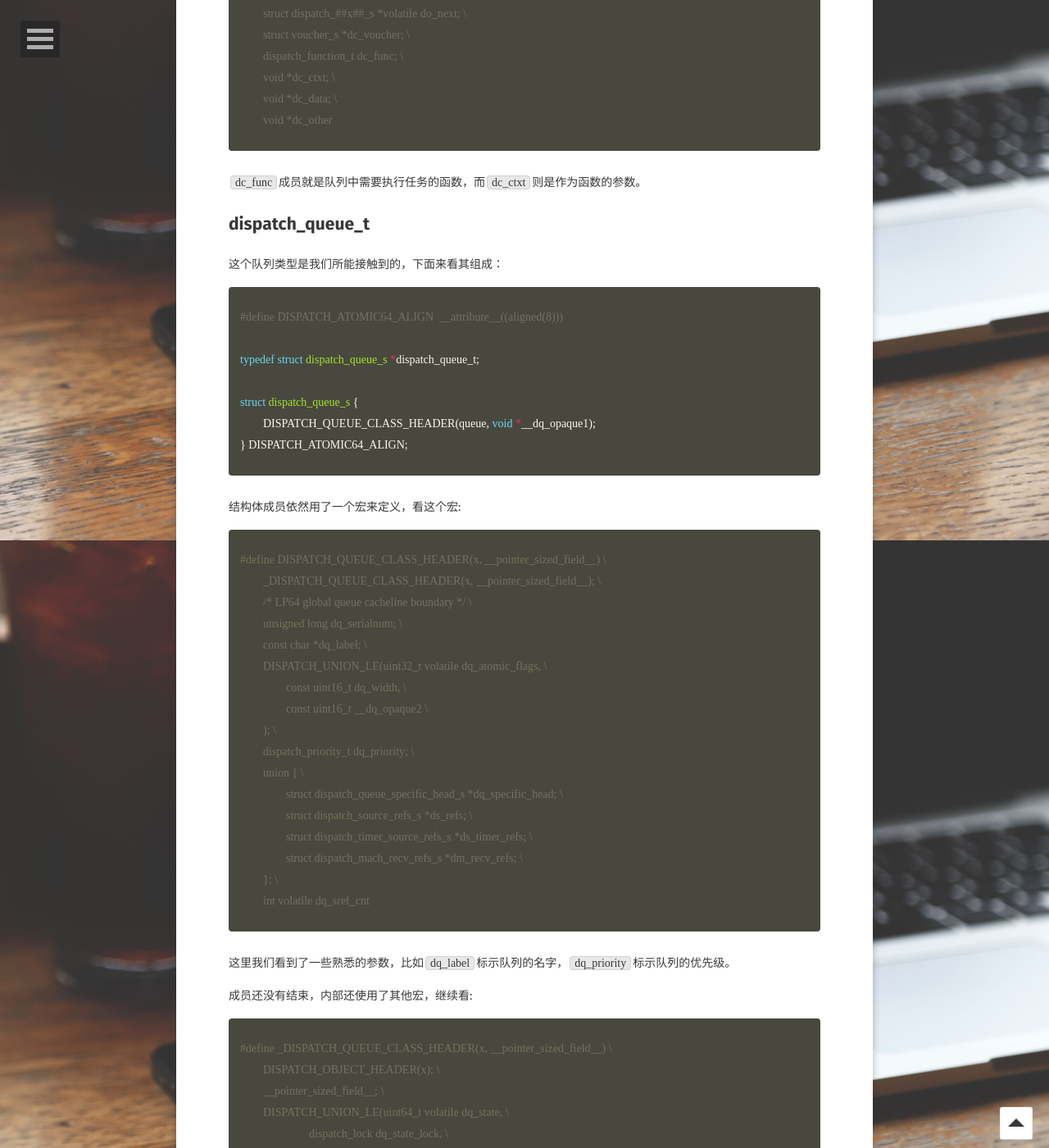
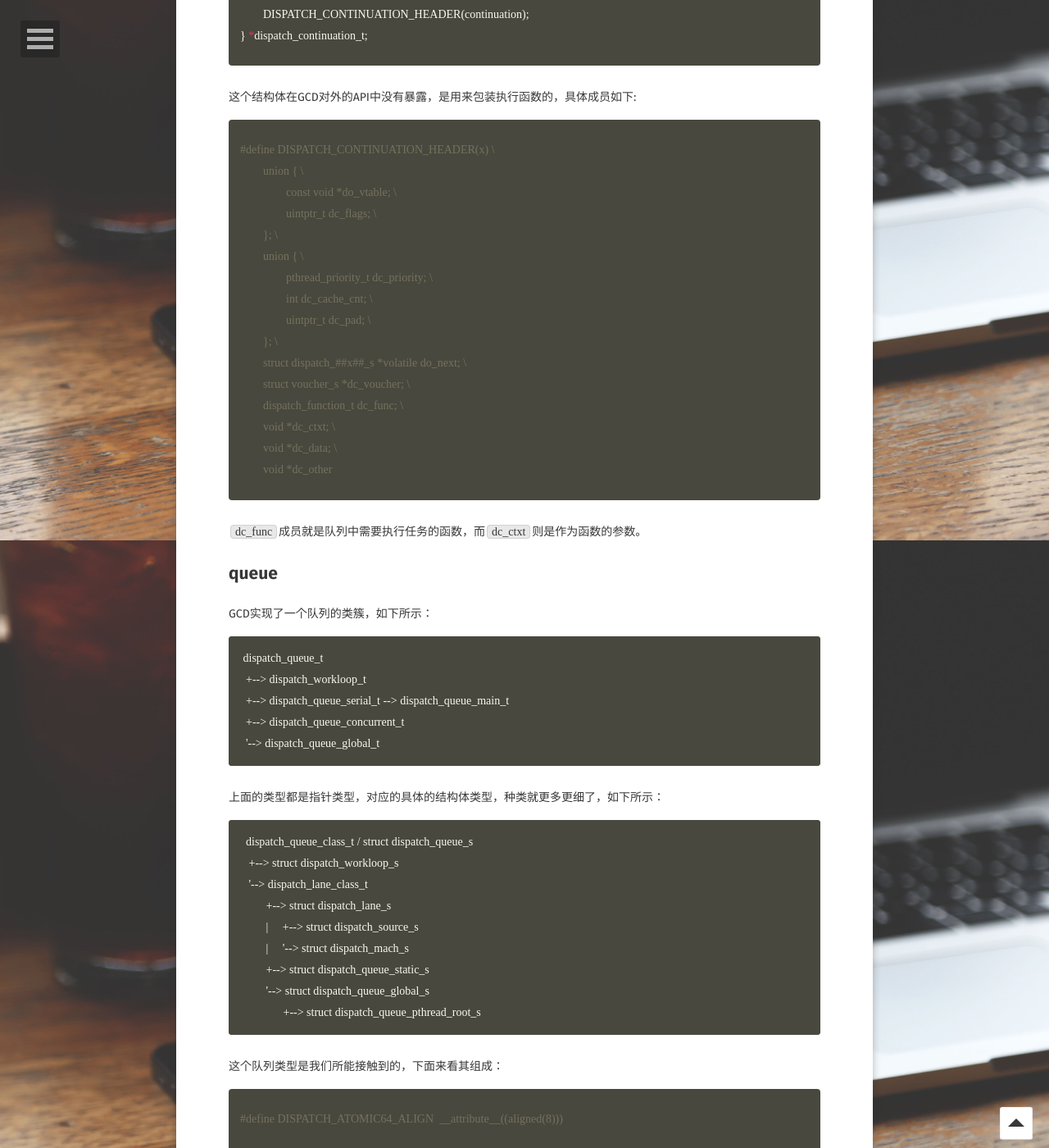
Before and after one commit to longjianjiang/longjianjiang.github.io, a Jekyll site: the page built from _posts/2019-05-05-libdispatch-source-code-data-structure.md, in a window 1280 px wide and 1400 px high, scrolled down 1141 px. Shown: the whole window at 82% size. Built offline with Jekyll 4.4.1, drawn with Linux system fonts in a browser that asks for light colours; some web fonts are replaced; comment, search, counter and statistics services are not loaded; some of the changed text lies outside the part shown.

Commit message:
Update(auto commit)

````diff
--- a/_posts/2019-05-05-libdispatch-source-code-data-structure.md
+++ b/_posts/2019-05-05-libdispatch-source-code-data-structure.md
@@ -10,13 +10,32 @@
 
 > 下面所说的数据结构很多有两种，一种是`_s`结尾表示是结构体，一种是`_t`结尾表示是`_s`的指针形式。
 
-## dispatch_function_t
+## 简单类型
+
+- dispatch_qos_t & dispatch_priority_t
+
+{% highlight cpp %}
+typedef uint32_t dispatch_qos_t;
+typedef uint32_t dispatch_priority_t;
+{% endhighlight %}
+
+这两个就是整形的别名。
+
+- dispatch_function_t
 
 {% highlight cpp %}
 typedef void (*dispatch_function_t)(void *_Nullable);
 {% endhighlight %}
 
-`dispatch_function_t` 这个类型就是一个函数指针。
+这个类型就是一个函数指针。
+
+- dispatch_block_t
+
+{% highlight cpp %}
+typedef void (^dispatch_block_t)(void);
+{% endhighlight %}
+
+这个类型就是一个空参数列表无返回值的block类型。
 
 ## dispatch_continuation_t
 
@@ -49,7 +68,32 @@
 
 `dc_func`成员就是队列中需要执行任务的函数，而`dc_ctxt`则是作为函数的参数。
 
-## dispatch_queue_t
+## queue
+
+GCD实现了一个队列的类簇，如下所示：
+
+```
+ dispatch_queue_t
+  +--> dispatch_workloop_t
+  +--> dispatch_queue_serial_t --> dispatch_queue_main_t
+  +--> dispatch_queue_concurrent_t
+  '--> dispatch_queue_global_t
+```
+
+上面的类型都是指针类型，对应的具体的结构体类型，种类就更多更细了，如下所示：
+
+```
+  dispatch_queue_class_t / struct dispatch_queue_s
+   +--> struct dispatch_workloop_s
+   '--> dispatch_lane_class_t
+         +--> struct dispatch_lane_s
+         |     +--> struct dispatch_source_s
+         |     '--> struct dispatch_mach_s
+         +--> struct dispatch_queue_static_s
+         '--> struct dispatch_queue_global_s
+               +--> struct dispatch_queue_pthread_root_s
+```
+
 
 这个队列类型是我们所能接触到的，下面来看其组成：
 
@@ -144,7 +188,9 @@
 	do_xref_cnt)
 {% endhighlight %}
 
-最后一个宏里看到了熟悉的isa和引用计数相关的成员，至此队列结构体完毕，可以看到还是十分复杂的一个结构。
+`_OS_OBJECT_HEADER`定一个了一个对象的结构体，因为看到了熟悉的isa，以及引用计数。
+
+至此队列结构体完毕，可以看到还是十分复杂的一个结构。
 
 ## References
 
````
Also changed, not shown: _posts/2019-05-04-libdispatch-source-code-start.md (+1 -0 lines), _posts/2019-05-06-libdispatch-source-code-async-and-sync.md (added, +54 -0 lines).
